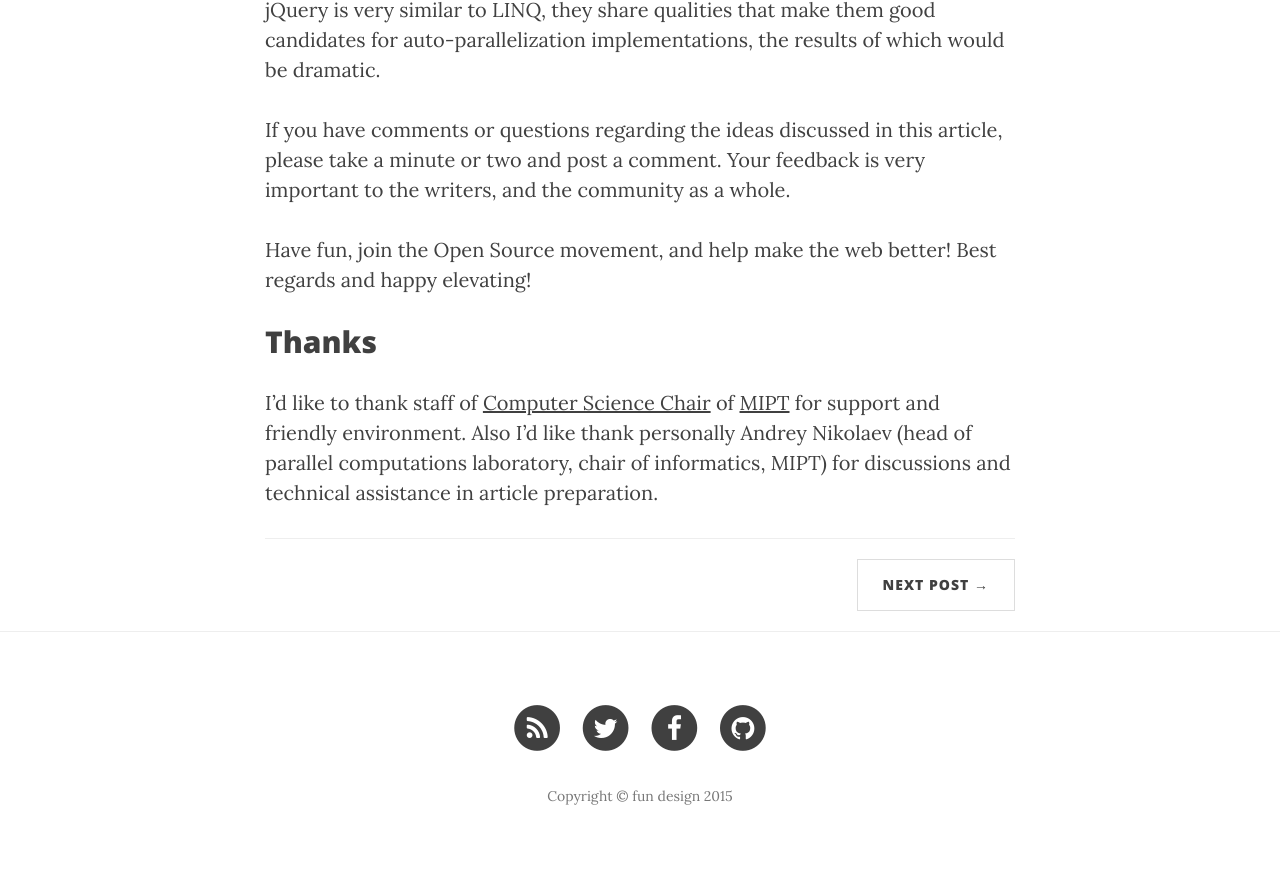
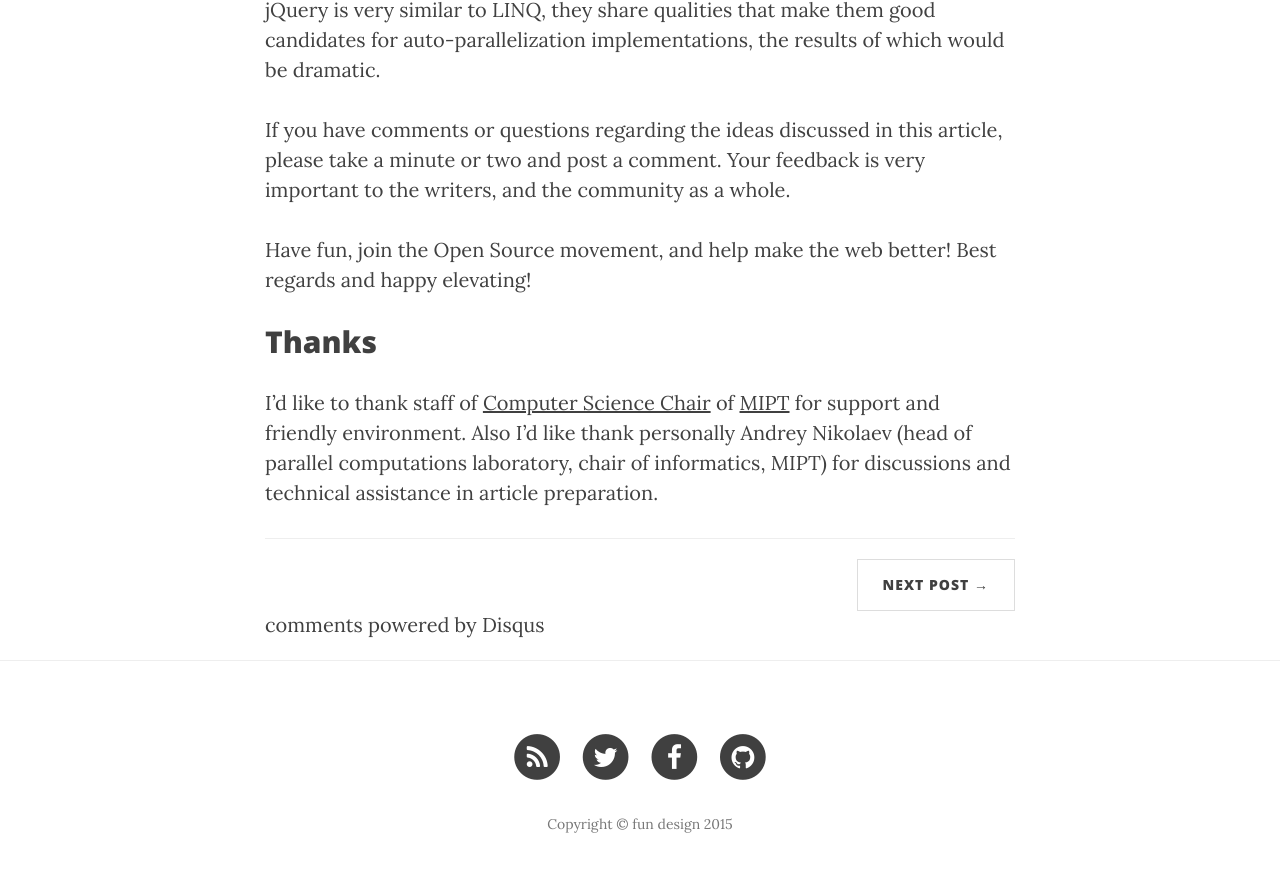
Before and after one commit to alexander-myltsev/alexander-myltsev-blog, a Jekyll site: the page built from www/_posts/2015-06-01-Elevating-JavaScript-Performance-Through-GPU-Power.markdown, in a window 1280 px wide and 900 px high, scrolled down 7165 px. Shown: the top 872 px of the window. Built offline with Jekyll 4.4.1, drawn with Linux system fonts in a browser that asks for light colours; nearby versions of some CDN libraries; Markdown is read by kramdown in place of the engine named in the settings; comment, search, counter and statistics services are not loaded.

Commit message:
Add disqus comments

```diff
--- a/www/_config.yml
+++ b/www/_config.yml
@@ -8,6 +8,7 @@
 twitter_username: Alex_Myltsev
 github_username: alexander-myltsev
 facebook_username: alexander.myltsev
+disqus_shortname: fun-design
 
 # Build settings
 markdown: redcarpet
--- /dev/null
+++ b/www/_includes/disqus_comments.html
@@ -0,0 +1,17 @@
+<!-- Add Disqus comments. -->
+{% if site.disqus_shortname %}
+<div id="disqus_thread"></div>
+<script type="text/javascript">
+    /* * * CONFIGURATION VARIABLES * * */
+    var disqus_shortname = '{{ site.disqus_shortname }}';
+
+    /* * * DON'T EDIT BELOW THIS LINE * * */
+    (function() {
+        var dsq = document.createElement('script'); dsq.type = 'text/javascript'; dsq.async = true;
+        dsq.src = '//' + disqus_shortname + '.disqus.com/embed.js';
+        (document.getElementsByTagName('head')[0] || document.getElementsByTagName('body')[0]).appendChild(dsq);
+    })();
+</script>
+<noscript>Please enable JavaScript to view the <a href="https://disqus.com/?ref_noscript" rel="nofollow">comments powered by Disqus.</a></noscript>
+<a href="https://disqus.com" class="dsq-brlink">comments powered by <span class="logo-disqus">Disqus</span></a>
+{% endif %}
--- a/www/_layouts/post.html
+++ b/www/_layouts/post.html
@@ -42,6 +42,9 @@
                     {% endif %}
                 </ul>
 
+                {% if site.disqus_shortname %}
+                {% include disqus_comments.html %}
+                {% endif %}
             </div>
         </div>
     </div>
```
